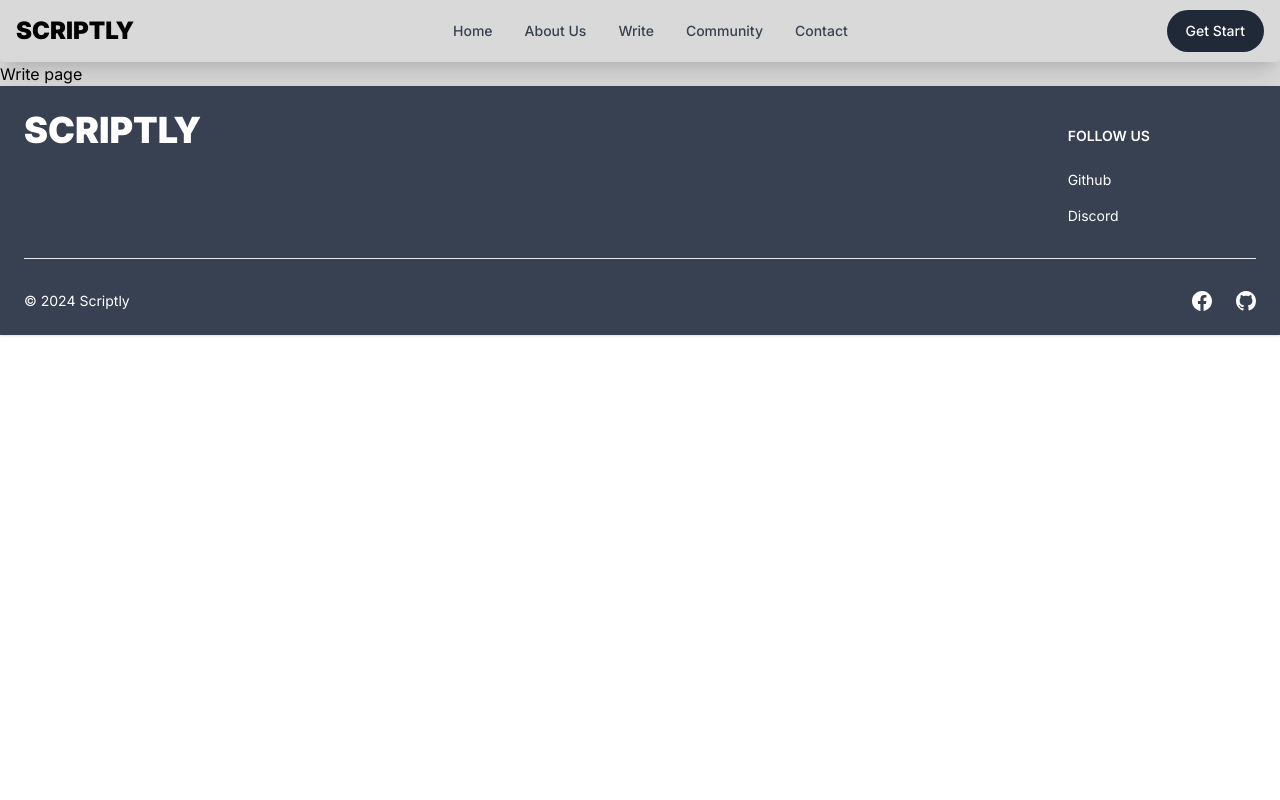
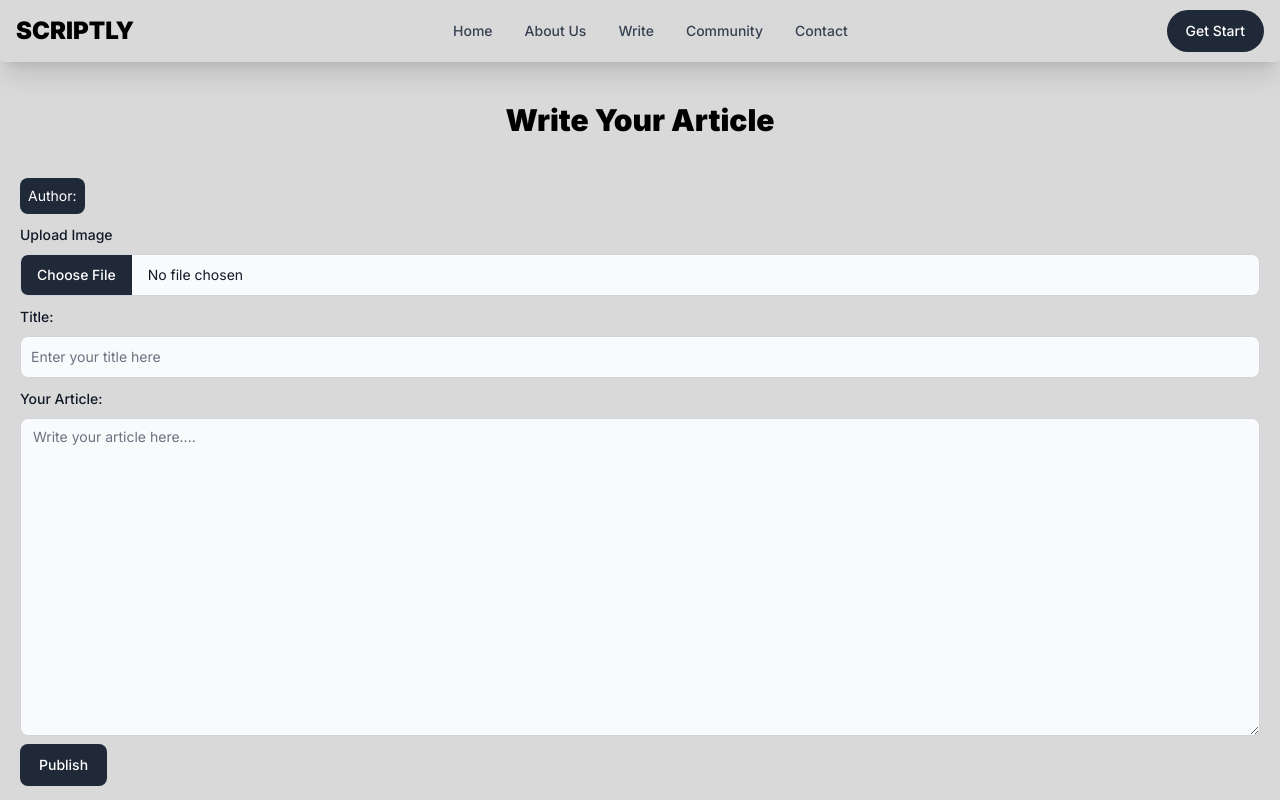
Before and after one commit to Alamin-22/Article-publishing-website-Client, a Next.js app: page /write in a window 1280 px wide. Shown: the top 800 px of the page. Built offline with nearby package versions, Linux system fonts and the light colour scheme; no server answers.

Commit message:
write page complete

```diff
--- a/package.json
+++ b/package.json
@@ -9,6 +9,7 @@
     "lint": "next lint"
   },
   "dependencies": {
+    "axios": "^1.6.7",
     "firebase": "^10.7.2",
     "flowbite": "^2.2.1",
     "flowbite-react": "^0.7.2",
--- a/src/app/Firebase/firebase.config.js
+++ b/src/app/Firebase/firebase.config.js
@@ -1,4 +1,3 @@
-
 import { initializeApp } from "firebase/app";
 import { getAuth } from "firebase/auth";
 const firebaseConfig = {
--- a/src/app/write/page.js
+++ b/src/app/write/page.js
@@ -1,7 +1,77 @@
-import React from "react";
+"use client";
+import useAuth from "@/Hooks/useAuth";
+import axios from "axios";
+import { Button, FileInput, Label, TextInput, Textarea } from "flowbite-react";
+import toast from "react-hot-toast";
 
 const page = () => {
-  return <div>Write page</div>;
+  const { user, logOut } = useAuth();
+  const apiEndPoint = "http://localhost:5000/addArticle";
+
+  const handleAdd = async (e) => {
+    e.preventDefault();
+    const form = e.target;
+    const title = form.title.value;
+    const article = form.article.value;
+    const author = user.displayName;
+    const authorEmail = user.email;
+    const imglink = "https://i.ibb.co/zs785ry/business-man-1572059-1920.jpg";
+    const newArticle = { title, article, author, authorEmail, imglink };
+    console.log({ title, article, author, authorEmail });
+
+    try {
+      const response = await axios.post(apiEndPoint, newArticle);
+
+      console.log("Article added successfully:", response.data);
+      toast.success("Successfully added!");
+    } catch (error) {
+      toast.error("This didn't work.");
+      console.error("Error adding article:", error);
+    }
+  };
+  return (
+    <div className="min-h-screen">
+      <h1 className="font-black text-center text-3xl py-10">
+        Write Your Article
+      </h1>
+      <div>
+        <form className="px-5" onSubmit={handleAdd}>
+          <p className="text-sm text-white bg-gray-800 p-2 rounded-lg w-fit">
+            Author: {user?.displayName}
+          </p>
+
+          <div className="my-2 block">
+            <Label htmlFor="uploadImage" value="Upload Image" />
+          </div>
+          <FileInput id="upload image" />
+
+          <div className="my-2 block">
+            <Label htmlFor="title" value="Title:" />
+          </div>
+          <TextInput
+            id="title"
+            type="text"
+            name="title"
+            placeholder="Enter your title here"
+            required
+          />
+          <div className="my-2 block">
+            <Label htmlFor="article" value="Your Article:" />
+          </div>
+          <Textarea
+            id="comment"
+            name="article"
+            placeholder="Write your article here...."
+            required
+            rows={15}
+          />
+          <Button color="dark" className="my-2" type="submit">
+            Publish
+          </Button>
+        </form>
+      </div>
+    </div>
+  );
 };
 
 export default page;
```
Also changed, not shown: 1 other file (tests, documents, lock files or other folders).
